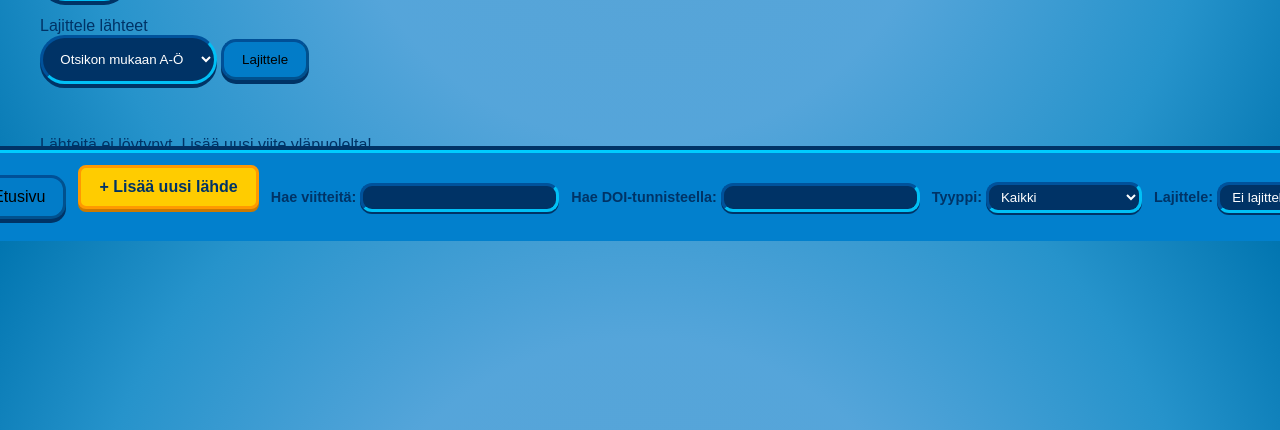
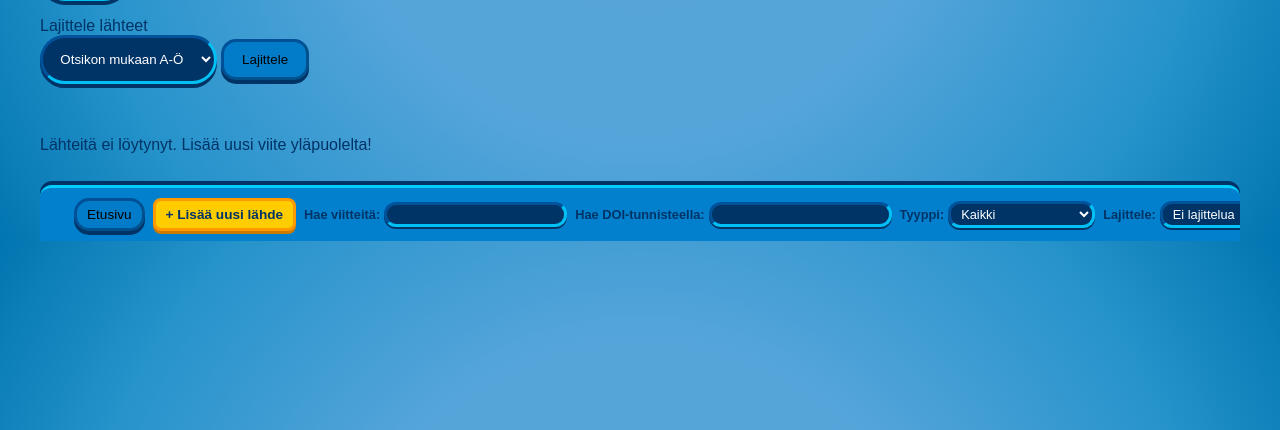
Before and after one commit to Brynde/ohtu-luukkaisen-opetuslapset, a Flask app: page / in a window 1280 px wide. Shown: the part 559-989 px from the top of the page. Run offline with Flask 3, Linux system fonts and the light colour scheme.

Commit message:
fix layout

```diff
--- a/src/static/style.css
+++ b/src/static/style.css
@@ -1,3 +1,31 @@
+.main-toolbar {
+    padding: 4px 8px;
+    font-size: 0.85rem;
+}
+
+.main-toolbar .toolbar-form {
+    gap: 8px;
+}
+
+.main-toolbar .toolbar-group {
+    gap: 4px;
+}
+
+.main-toolbar .toolbar-group label {
+    font-size: 0.8rem;
+}
+
+.main-toolbar .toolbar-input {
+    padding: 2px 6px;
+    min-width: 90px;
+    font-size: 0.8rem;
+}
+
+.main-toolbar .misc-button,
+.main-toolbar .add-button {
+    padding: 6px 10px;
+    font-size: 0.85rem;
+}
 body {
     font-family: Arial, sans-serif;
     margin: 40px;
@@ -200,15 +228,16 @@ img.puffle-gif {
 .main-toolbar {
     position: fixed;
     bottom: 0;
-    left: 0;
-    right: 0;
-    width: 100%;
+    left: 40px;
+    right: 40px;
+    width: auto;
     z-index: 10;
     background: #0280cd;
     border-top: 3px solid #00ccff;
     box-shadow: 0 -4px 0 #003366;
     padding: 6px 12px;
     overflow-x: auto;
+    border-radius: 12px 12px 0 0;
 }
 
 .toolbar-form {
@@ -255,3 +284,41 @@ img.puffle-gif {
     border-right: 3px solid #01c0f6;
     box-shadow: 0 2px 0 #003366;
 }
+
+.main-toolbar .add-button {
+    margin-bottom: 0;
+    align-self: center;
+}
+
+.main-toolbar {
+    padding: 4px 8px;
+    font-size: 0.85rem;
+}
+
+.main-toolbar .toolbar-form {
+    gap: 8px;
+}
+
+.main-toolbar .toolbar-group {
+    gap: 4px;
+}
+
+.main-toolbar .toolbar-group label {
+    font-size: 0.8rem;
+}
+
+.main-toolbar .toolbar-input {
+    padding: 2px 6px;
+    min-width: 90px;
+    font-size: 0.8rem;
+}
+
+.main-toolbar .misc-button,
+.main-toolbar .add-button {
+    padding: 6px 10px;
+    font-size: 0.85rem;
+}
+
+.main-toolbar .toolbar-form {
+    transform: translateX(26px);
+}
--- a/src/templates/layout.html
+++ b/src/templates/layout.html
@@ -83,6 +83,8 @@
       <option value="year_asc"   {% if request.args.get('sort')=='year_asc' %}selected{% endif %}>Vanhin ensin</option>
     </select>
   </label>
+
+  <button type="submit" class="misc-button">Lajittele</button>
 </div>
 
         {% if tags is defined %}
```
Lines whose indentation alone changed are shown as unchanged.
